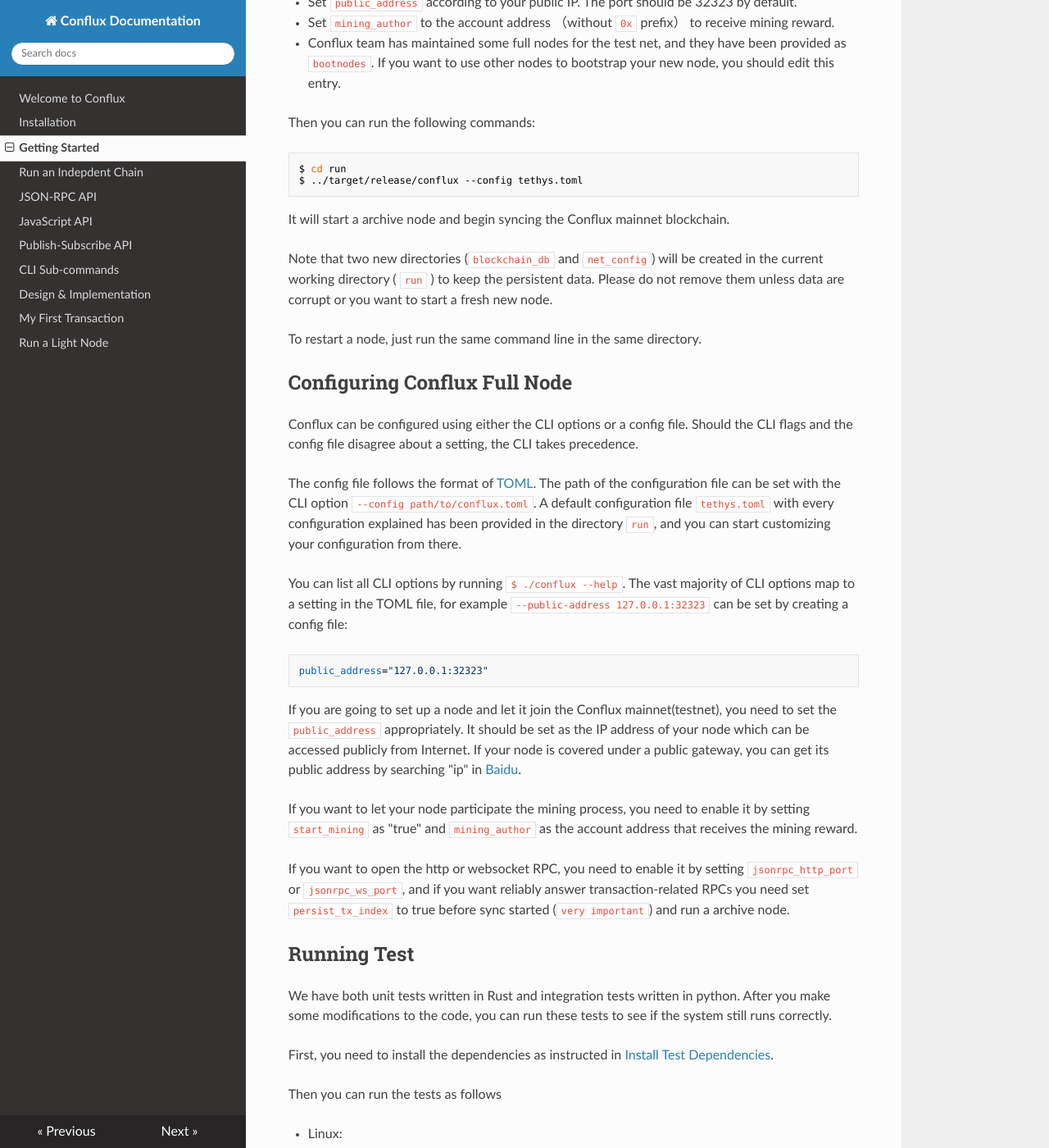
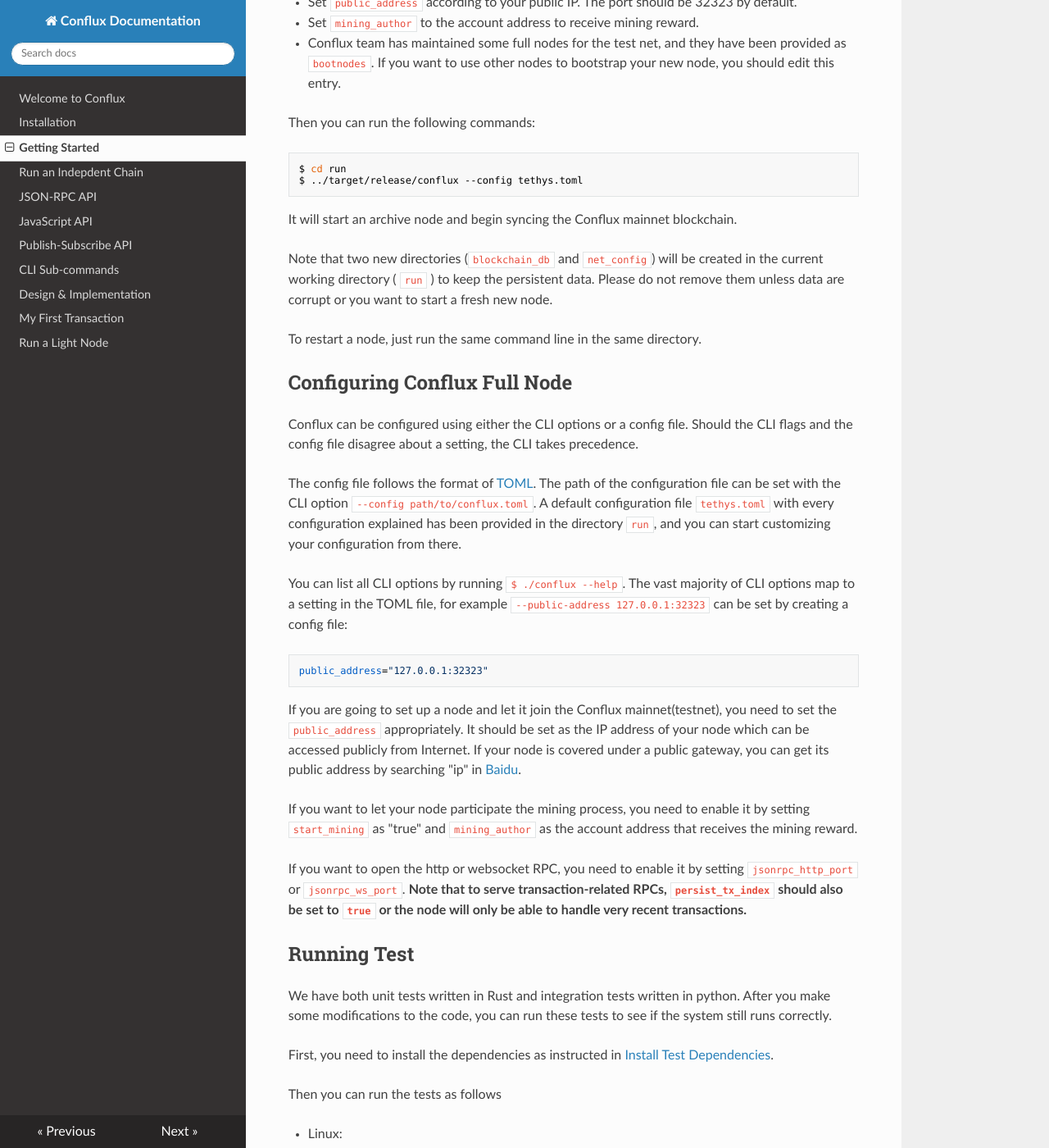
Before and after one commit to Conflux-Chain/conflux-doc, an MkDocs documentation site: the page built from docs/get_started.md, in a window 1280 px wide and 1400 px high, scrolled down 333 px. Shown: the whole window at 82% size. Built offline with MkDocs 1.6.1, drawn with Linux system fonts in a browser that asks for light colours; nearby versions of some CDN libraries; some of the changed text lies outside the part shown.

Commit message:
Update grammer

````diff
--- a/docs/get_started.md
+++ b/docs/get_started.md
@@ -11,14 +11,14 @@
 
 Here we walk through how to quickly setup conflux full node to join the testnet and how to use Conflux wallet to manage your account, transfer Conflux token, and deploy smart contract.
 
-## Running Conflux Node
+## Running a Conflux Node
 
 First, please build the binary as instructed in [Installation](install.md#Install).
 
 To start Conflux manually, you need to edit the default configuration file `run/tethys.toml`:
 
 * Set `public_address` according to your public IP. The port should be 32323 by default.
-* Set `mining_author` to the account address （without `0x` prefix） to receive mining reward.
+* Set `mining_author` to the account address to receive mining reward.
 * Conflux team has maintained some full nodes for the test net, and they have been provided as `bootnodes`. If you want to use other nodes to bootstrap your new node, you should edit this entry.
 
 Then you can run the following commands:
@@ -28,7 +28,7 @@
 $ ../target/release/conflux --config tethys.toml
 ```
 
-It will start a archive node and begin syncing the Conflux mainnet blockchain.
+It will start an archive node and begin syncing the Conflux mainnet blockchain.
 
 Note that two new directories (`blockchain_db` and `net_config`) will be created in the current working directory ( `run` ) to keep the persistent data. Please do not remove them unless data are corrupt or you want to start a fresh new node.
 
@@ -50,7 +50,8 @@
 
 If you want to let your node participate the mining process, you need to enable it by setting `start_mining` as "true" and `mining_author` as the account address that receives the mining reward.
 
-If you want to open the http or websocket RPC, you need to enable it by setting `jsonrpc_http_port` or `jsonrpc_ws_port`, and if you want reliably answer transaction-related RPCs you need set `persist_tx_index` to true before sync started (`very important`) and run a archive node.
+If you want to open the http or websocket RPC, you need to enable it by setting `jsonrpc_http_port` or `jsonrpc_ws_port`.
+**Note that to serve transaction-related RPCs, `persist_tx_index` should also be set to `true` or the node will only be able to handle very recent transactions.**
 
 ## Running Test
 
````
